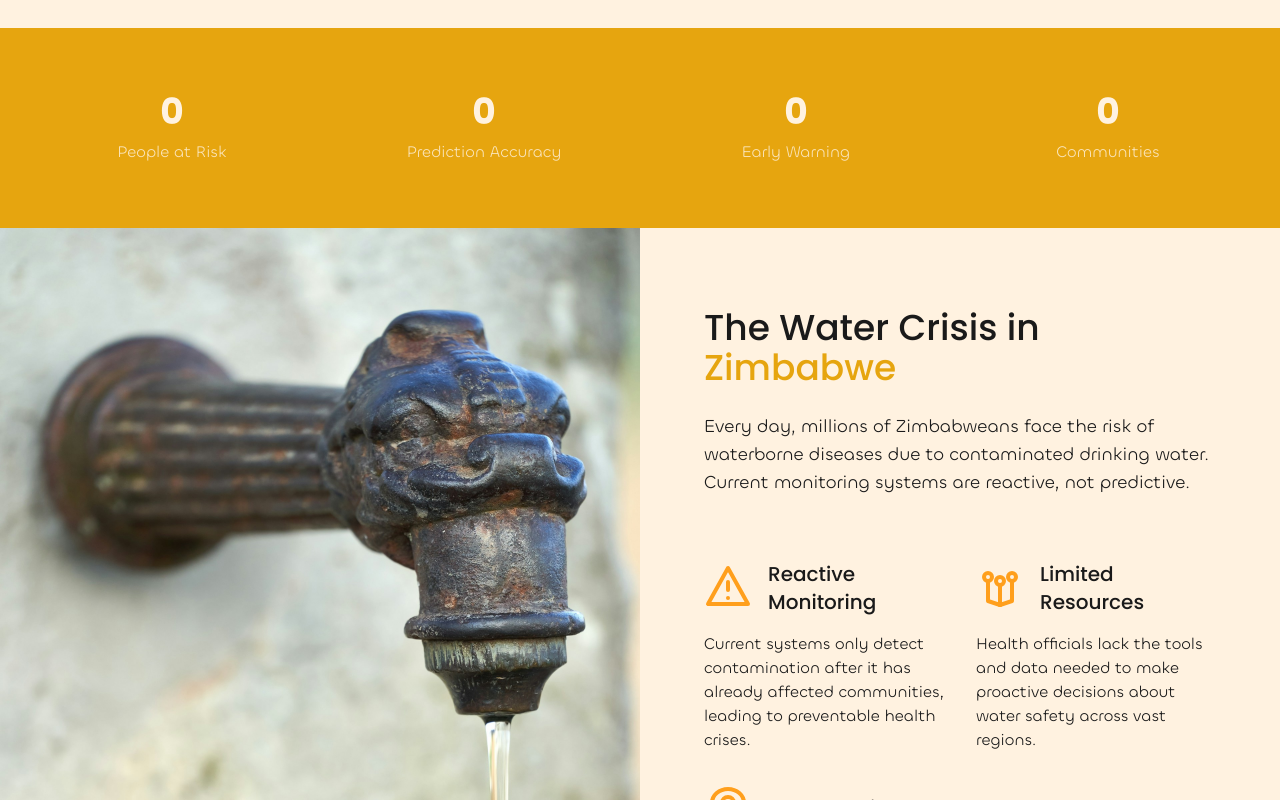
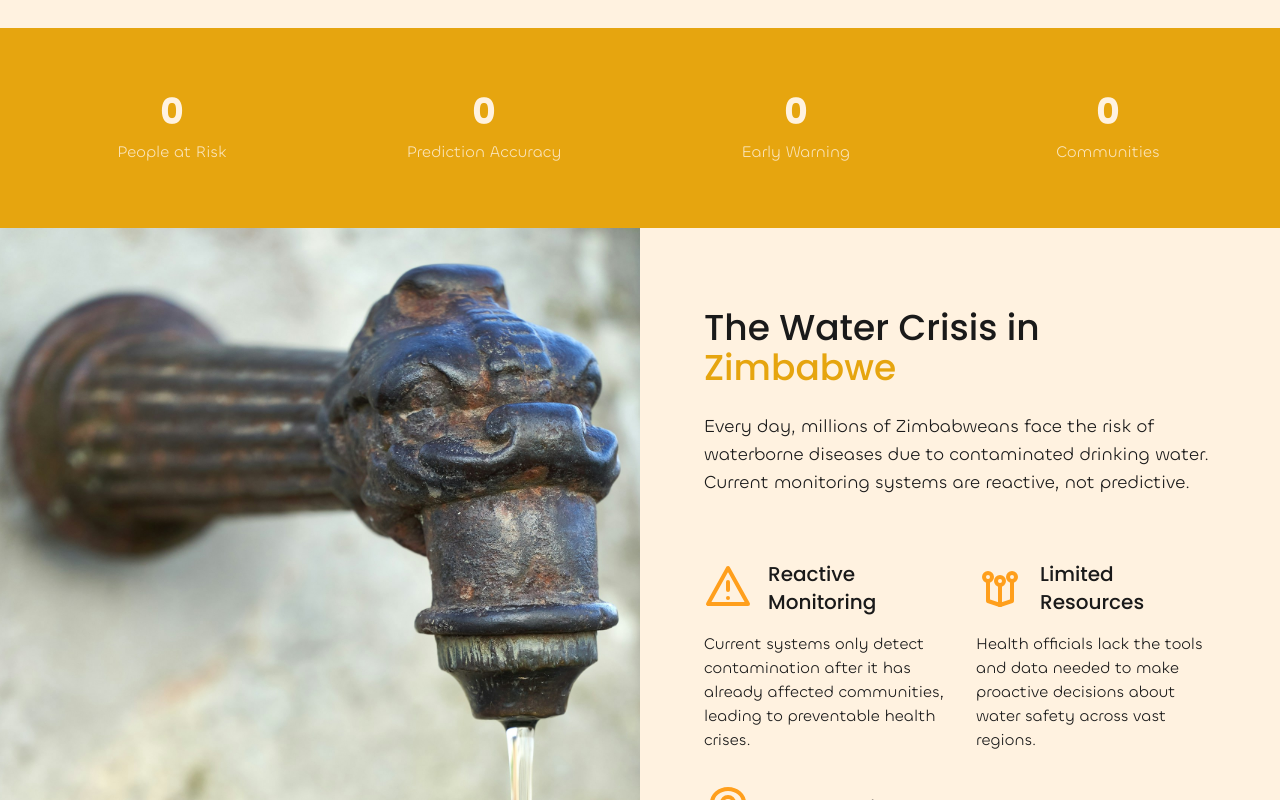
Before and after one commit to keith-ufumeli/ubuntu-aqua, a Next.js app: page / in a window 1280 px wide. Shown: the part 900-1700 px from the top of the page. Built offline with nearby package versions, Linux system fonts and the light colour scheme.

Commit message:
Add parallax scrolling effect to Problem section image: Implement GSAP and ScrollTrigger for dynamic image movement on scroll, enhancing visual engagement. Update layout to ensure proper overflow handling.

```diff
--- a/src/components/sections/Problem.tsx
+++ b/src/components/sections/Problem.tsx
@@ -1,17 +1,54 @@
+'use client';
+
 import Image from 'next/image';
+import { useEffect, useRef } from 'react';
+import { gsap } from 'gsap';
+import { ScrollTrigger } from 'gsap/ScrollTrigger';
+
+// Register GSAP plugins
+if (typeof window !== 'undefined') {
+  gsap.registerPlugin(ScrollTrigger);
+}
 
 export default function Problem() {
+  const imageRef = useRef<HTMLDivElement>(null);
+
+  useEffect(() => {
+    if (!imageRef.current) return;
+
+    // Create parallax effect for the image
+    gsap.to(imageRef.current, {
+      yPercent: -50,
+      ease: "none",
+      scrollTrigger: {
+        trigger: imageRef.current,
+        start: "top bottom",
+        end: "bottom top",
+        scrub: true
+      }
+    });
+
+    return () => {
+      ScrollTrigger.getAll().forEach(trigger => trigger.kill());
+    };
+  }, []);
+
   return (
     <section className="relative bg-background">
       <div className="grid grid-cols-1 lg:grid-cols-2">
         {/* Left side - Image and Quote */}
-        <div className="relative lg:h-[900px] h-[50vh]">
+        <div className="relative lg:h-[900px] h-[50vh] overflow-hidden">
+          <div
+            ref={imageRef}
+            className="absolute inset-0 w-full h-[120%] -top-[10%]"
+          >
             <Image
               src="/images/water-flowing-from-a-tap.jpg"
               alt="Water crisis in Zimbabwe"
               fill
               className="object-cover"
             />
+          </div>
           <div className="absolute bottom-16 left-12 bg-[#2B2B2B] bg-opacity-80 p-8 max-w-[294px] rounded-lg">
             <div className="relative">
               <div className="absolute -top-8 -left-4">
```
Lines whose indentation alone changed are shown as unchanged.
